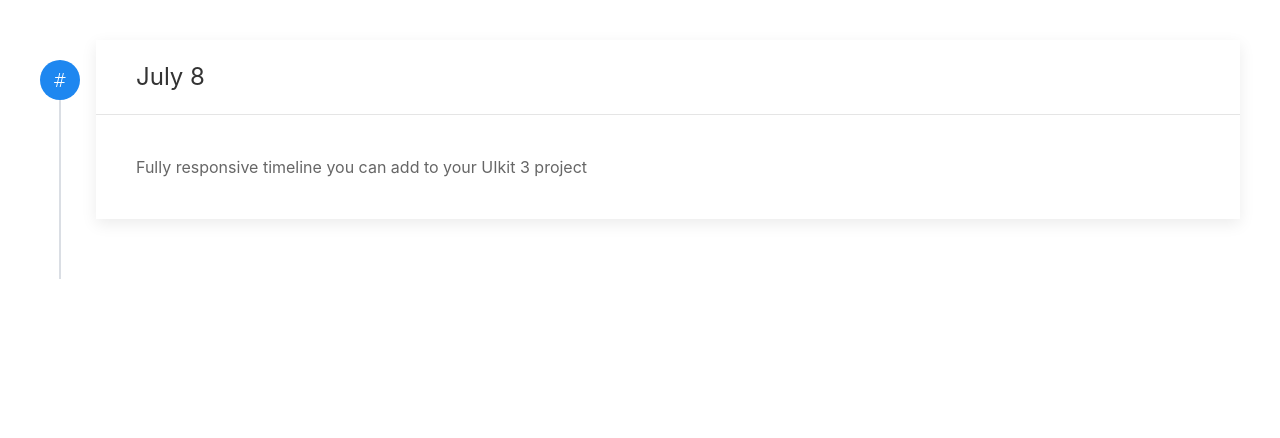
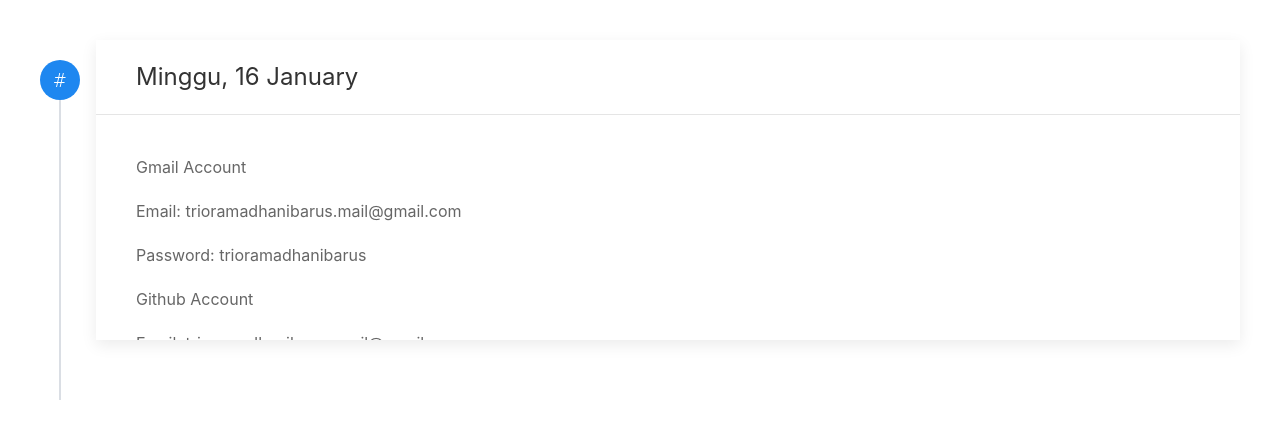
Before and after one commit to trbline/trbline.github.io, a plain HTML site: page index.html in a window 1280 px wide. Drawn offline with Linux system fonts and the light colour scheme.

Commit message:
Update index.html

```diff
--- a/index.html
+++ b/index.html
@@ -10,11 +10,16 @@
           <div class="uk-card uk-card-default uk-margin-medium-bottom uk-overflow-auto">
             <div class="uk-card-header">
               <div class="uk-grid-small uk-flex-middle" uk-grid>
-                  <h3 class="uk-card-title"><time datetime="2020-07-08">July 8</time></h3>
+                  <h3 class="uk-card-title"><time datetime="2022-01-16">Minggu, 16 January</time></h3>
               </div>
             </div>
             <div class="uk-card-body">
-              <p>Fully responsive timeline you can add to your UIkit 3 project</p>
+              <p>Gmail Account</p>
+              <p>Email: trioramadhanibarus.mail@gmail.com</p>
+              <p>Password: trioramadhanibarus</p>
+              <p>Github Account</p>
+              <p>Email: trioramadhanibarus.mail@gmail.com</p>
+              <p>Password: Trioramadhanibarus@123</p>
             </div>
           </div>
         </div>
```
